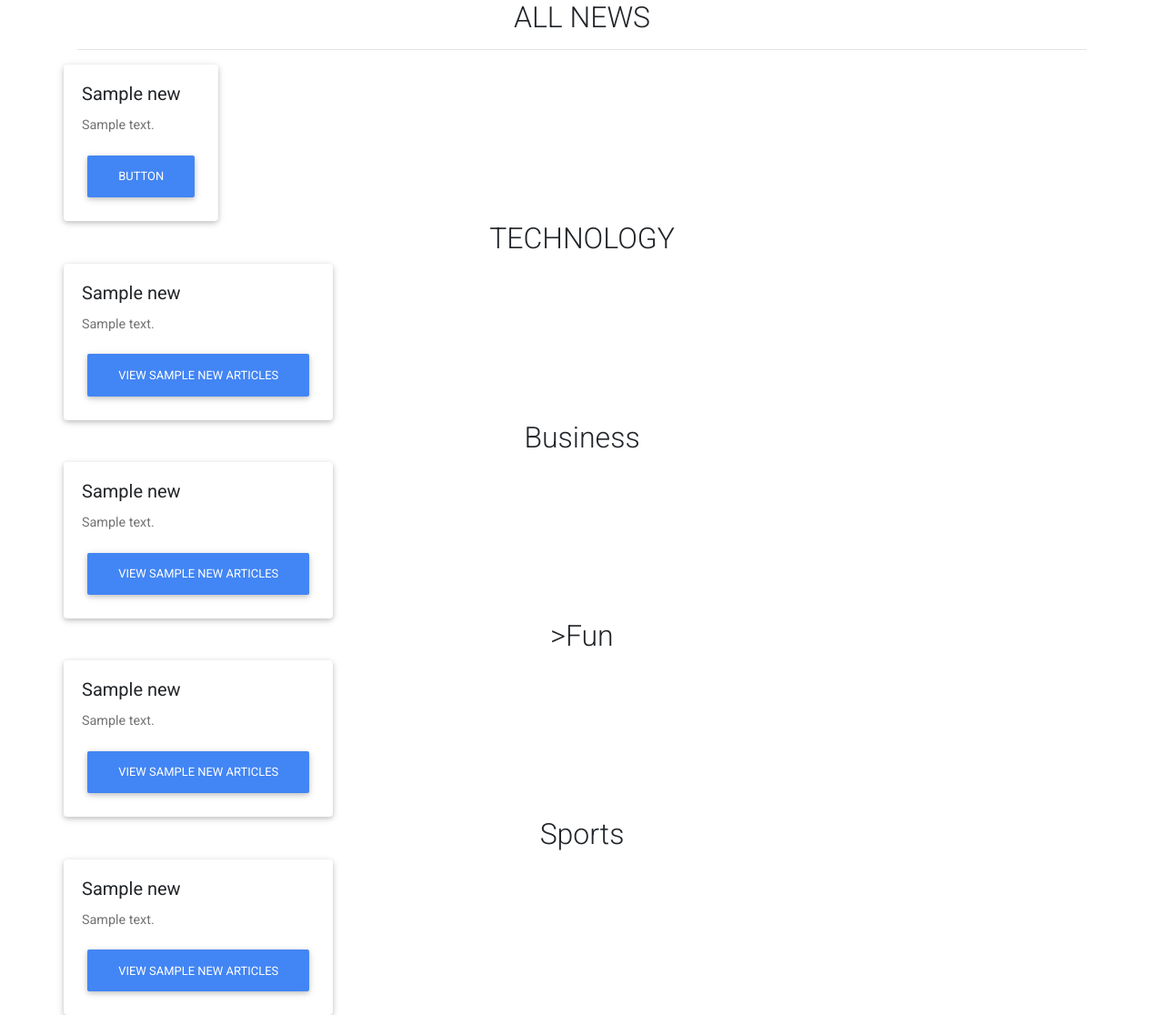
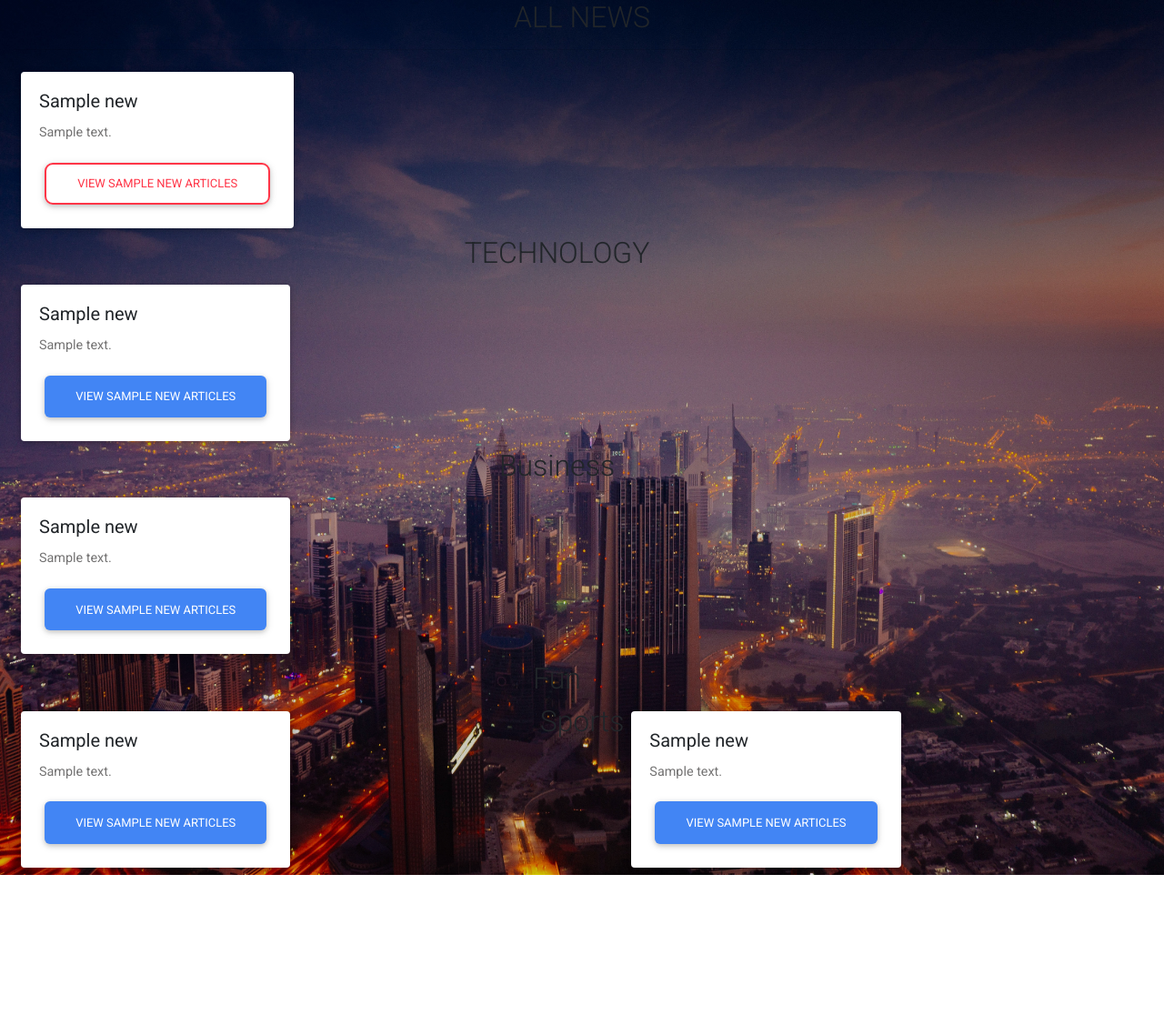
Before and after one commit to eude313/news, a Flask app: template app/templates/index.html in a window 1280 px wide. Shown: the whole page at 91% size. After the commit the page ends 962 px from the top, so only its background shows below. Run offline with Flask 2, Linux system fonts and the light colour scheme; the template is opened without the code that fills it: most values are stand-ins (such as "Sample title", 1, 10 or a date in 2020); some libraries are stand-ins or nearby versions; some web fonts are replaced.

Commit message:
add initial changes

```diff
--- a/app/request.py
+++ b/app/request.py
@@ -68,8 +68,7 @@ def get_articles(source_id):
     return articles_results
 
 def process_articles(articles_list):
-    '''
-    '''
+
     articles_results = []
     for article_item in articles_list:
         title = article_item.get('title')
--- a/app/static/css/index.css
+++ b/app/static/css/index.css
@@ -5,3 +5,13 @@
 /* font-family: 'MonteCarlo', cursive; {for decoration }*/
 /* font-family: 'Old Standard TT', serif;  {for notes } */
 /* font-family: 'Aclonica', sans-serif; {for headings }*/
+
+body{
+    background: linear-gradient(
+            0deg
+            ,rgba(0,0,0,0.2),rgba(0,0,0,0.2)),url("/static/images/picture-1.jpg");
+    min-height: 100vh;
+    background-position: center;
+    background-repeat: no-repeat;
+    background-size: cover;
+}
--- a/app/templates/about.html
+++ b/app/templates/about.html
@@ -1,4 +1,4 @@
-{% comment %} {% extends 'base.html'%}
+{% extends 'base.html'%}
 
 {% block content%}
     <div class="container">
@@ -27,6 +27,3 @@
         </div>
     </div>
 {%endblock%}
-
-
- {% endcomment %}
--- a/app/templates/index.html
+++ b/app/templates/index.html
@@ -1,111 +1,131 @@
 {% extends 'base.html' %}
 
-{% block css %} {% endblock %}
-{% block title %}
-<!-- <title>Sources</title>  -->
+{% block css %}
+    {{ super() }}
+    <link rel= "stylesheet" type= "text/css" href= "{{ url_for('static',filename='css/index.css') }}">
 {% endblock %}
 
+<body>
+<div class="container" id= "sources">
 {% block content %}
-
-<div class="container" id = "sources">
-    <div class="container text-center">
-        <h2>ALL NEWS</h2>
+    <div>
+        <h2 class="container text-center">ALL NEWS</h2>
     </div>
     <hr>
+    <div class="col">
         <div class="row">
-        <div>
+            <!-- <div> -->
                 {% for all_news in general %}
+                <div class="col-md-3 m-2">
+                    <div class="row">
                         <div class="card">
                             <div class="card-body">
                                 <h5 class="card-title">{{all_news.name}}</h5>
                                 <p class="card-text">
                                     {{all_news.description | truncate(60)}}
                                 </p>
-                    <a href="/articles/{{ all_news.id}}"><button type="button" class="btn btn-primary">Button</button></a>
+                                <a href="/articles/{{ all_news.id}}"><button  type="button" class="btn btn-outline-danger" style="border-radius: 9px;" data-mdb-ripple-color="dark">View {{all_news.name}} Articles </button></a>
+                            </div>
+                        </div>
                     </div>
                 </div>
                 {% endfor %}
-        </div>
+            <!-- </div> -->
             <hr>
 
             <div class="container text-center">
                 <h2>TECHNOLOGY</h2>
             </div>
             <hr>
-        <div>
+            <!-- <div> -->
                 {% for all_news in tech %}
+                <div class="col-md-3 m-2">
+                    <div class="row">
                         <div class="card">
                             <div class="card-body">
                                 <h5 class="card-title">{{all_news.name}}</h5>
                                 <p class="card-text">
                                     {{all_news.description | truncate(60)}}
                                 </p>
-                    <a href="/articles/{{ all_news.id}}"><button type="button" class="btn btn-primary">View {{all_news.name}} Articles </button></a>
+                                <a href="/articles/{{ all_news.id}}"><button type="button" style="border-radius:6px;" class="btn btn-primary">View {{all_news.name}} Articles </button></a>
+                            </div>
+                        </div>
                     </div>
                 </div>
                 {% endfor %}
-        </div>
+            <!-- </div> -->
             <hr>
 
             <div class="container text-center">
                 <h2>Business</h2>
             </div>
             <hr>
-        <div>
+            <!-- <div> -->
                 {% for all_news in business %}
+                <div class="col-md-3 m-2">
+                    <div class="row">
                         <div class="card">
                             <div class="card-body">
                                 <h5 class="card-title">{{all_news.name}}</h5>
                                 <p class="card-text">
                                     {{all_news.description | truncate(60)}}
                                 </p>
-                    <a href="/articles/{{ all_news.id}}"><button type="button" class="btn btn-primary">View {{all_news.name}} Articles</button></a>
+                                <a href="/articles/{{ all_news.id}}"><button type="button"  style="border-radius:6px;" class="btn btn-primary">View {{all_news.name}} Articles</button></a>
+                            </div>
+                        </div>
                     </div>
                 </div>
                 {% endfor %}
-        </div>
+            <!-- </div> -->
             <hr>
 
             <div class="container text-center">
-            <h2>>Fun</h2>
+                <h2>Fun</h2>
             </div>
             <hr>
-        <div>
+            <!-- <div> -->
                 {% for all_news in fun %}
+                <div class="col-md-3 m-2">
+                    <div class="row">
                         <div class="card">
                             <div class="card-body">
                                 <h5 class="card-title">{{all_news.name}}</h5>
                                 <p class="card-text">
                                     {{all_news.description | truncate(60)}}
                                 </p>
-                    <a href="/articles/{{ all_news.id}}"><button type="button" class="btn btn-primary">View {{all_news.name}} Articles</button></a>
+                                <a href="/articles/{{ all_news.id}}"><button type="button"  style="border-radius:6px;" class="btn btn-primary">View {{all_news.name}} Articles</button></a>
+                            </div>
+                        </div>
                     </div>
                 </div>
                 {% endfor %}
-        </div>
+            <!-- </div> -->
             <hr>
-        <div class="container text-center">
+
+            <!-- <div class="container"> -->
+            <div class="text-center">
             <h2>Sports</h2>
             </div>
-        <hr>
-        <div>
             {% for all_news in sports %}
+            <div class="col-md-3 m-2">
+                <div class="row">
                     <div class="card">
                         <div class="card-body">
                             <h5 class="card-title">{{all_news.name}}</h5>
                             <p class="card-text">
                             {{all_news.description | truncate(60)}}
                             </p>
-                <a href="/articles/{{ all_news.id}}"><button type="button" class="btn btn-primary">View {{all_news.name}} Articles</button></a>
+                            <a href="/articles/{{ all_news.id}}"><button type="button"  style="border-radius:6px;" class="btn btn-primary">View {{all_news.name}} Articles</button></a>
+                        </div>
+                    </div>
                 </div>
             </div>
             {% endfor %}
-        </div>
-
-
+            <!-- </div>   -->
             <hr>
 
         </div>
     </div>
-
 {% endblock %}
+</div>
+</body>
```
Also changed, not shown: app/main/views.py (+8 -11 lines), app/templates/macros.html (+3 -4 lines). Lines whose indentation alone changed are shown as unchanged.
